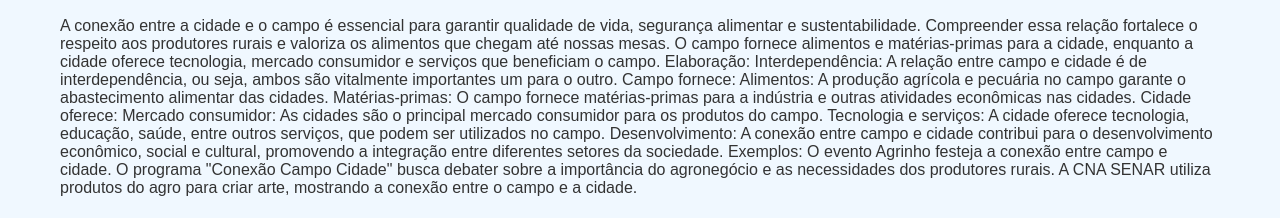
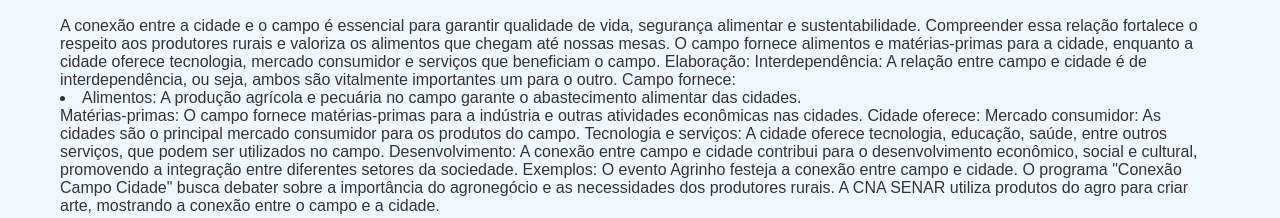
Before and after one commit to HiagoDesplanche/agrinho2025, a plain HTML site: page index.html in a window 1280 px wide. Shown: the part 759-977 px from the top of the page. Drawn offline with Linux system fonts and the light colour scheme.

Commit message:
Update index.html

```diff
--- a/index.html
+++ b/index.html
@@ -111,7 +111,7 @@ Elaboração:
 Interdependência:
 A relação entre campo e cidade é de interdependência, ou seja, ambos são vitalmente importantes um para o outro.
 Campo fornece:
-Alimentos: A produção agrícola e pecuária no campo garante o abastecimento alimentar das cidades.
+<li>Alimentos: A produção agrícola e pecuária no campo garante o abastecimento alimentar das cidades.</li>
 Matérias-primas: O campo fornece matérias-primas para a indústria e outras atividades econômicas nas cidades.
 Cidade oferece:
 Mercado consumidor: As cidades são o principal mercado consumidor para os produtos do campo.
```
